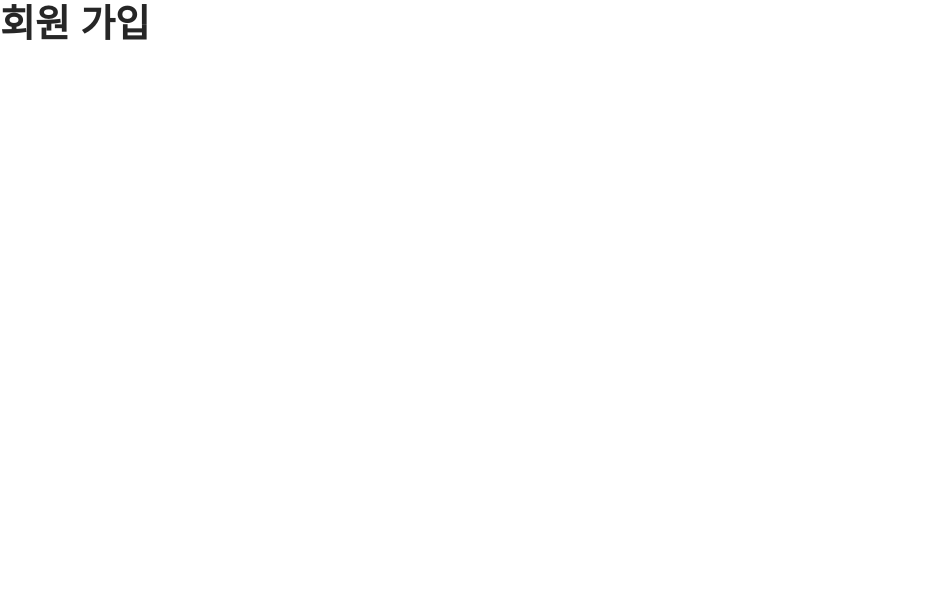
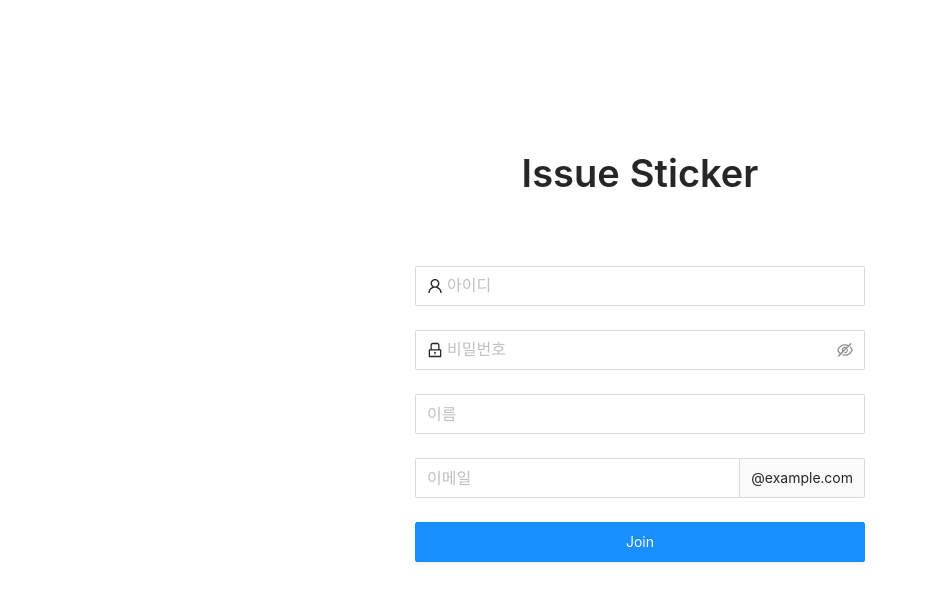
Before and after one commit to silbaram/issue-sticker, a React (Create React App) app in the folder src/main/front/: page /join in a window 1280 px wide. Shown: the top 600 px of the page, without its empty margins (0-926 px from the left). Built offline with nearby package versions, Linux system fonts and the light colour scheme.

Commit message:
회원가입 페이지 작성

```diff
--- a/src/main/front/src/security/components/JoinComponent.js
+++ b/src/main/front/src/security/components/JoinComponent.js
@@ -1,13 +1,87 @@
 import React from 'react';
-import {Typography} from 'antd';
+import { UserOutlined, LockOutlined } from '@ant-design/icons';
+import {Form, Input, Button, Typography} from 'antd';
+import styled from 'styled-components';
 import 'antd/dist/antd.css';  // or 'antd/dist/antd.less'
 
 
 const JoinComponent = () => {
     const { Title } = Typography;
 
+    const StyledButton = styled(Button)`
+        height: 40px;
+        width: 450px;
+    `;
+
     return (
-        <Title>회원 가입</Title>
+        <div style={{ position: "relative", minHeight:200 }}>
+            <div style={{ width: 450, margin: "0 auto", textAlign: "center" }}>
+                <div style={{ position: "relative", paddingTop: 150, boxSizing: 168 }}>
+                    <Title>Issue Sticker</Title>
+                </div>
+                <div style={{ paddingTop: 50 }}>
+                <Form
+                        name="loginForm"
+                        initialValues={{ remember: true }}
+                    >
+                        <Form.Item
+                            name="useremail"
+                            rules={[
+                            {
+                                required: true,
+                                message: '아이디를 입력해주세요.',
+                            },
+                            ]}
+                        >
+                            <Input
+                                size="large"
+                                prefix={<UserOutlined />}
+                                placeholder="아이디"
+                            />
+                        </Form.Item>
+
+                        <Form.Item
+                            name="password"
+                            rules={[
+                            {
+                                required: true,
+                                message: '비밀번호를 입력해주세요.',
+                            },
+                            ]}
+                        >
+                            <Input.Password
+                                size="large"
+                                prefix={<LockOutlined />}
+                                placeholder="비밀번호"
+                            />
+                        </Form.Item>
+
+                        <Form.Item name={'name'}>
+                            <Input
+                                size="large"
+                                placeholder="이름"
+                            >
+                            </Input>
+                        </Form.Item>
+
+                        <Form.Item name={'email'}>
+                            <Input
+                                size="large"
+                                addonAfter="@example.com"
+                                placeholder="이메일"
+                            >
+                            </Input>
+                        </Form.Item>
+
+                        <Form.Item>
+                            <StyledButton type="primary" htmlType="submit">
+                            Join
+                            </StyledButton>
+                        </Form.Item>
+                    </Form>
+                </div>
+            </div>
+        </div>
     );
 }
 
```
Also changed, not shown: src/main/front/src/security/components/LoginComponent.js (line endings or trailing spaces).
